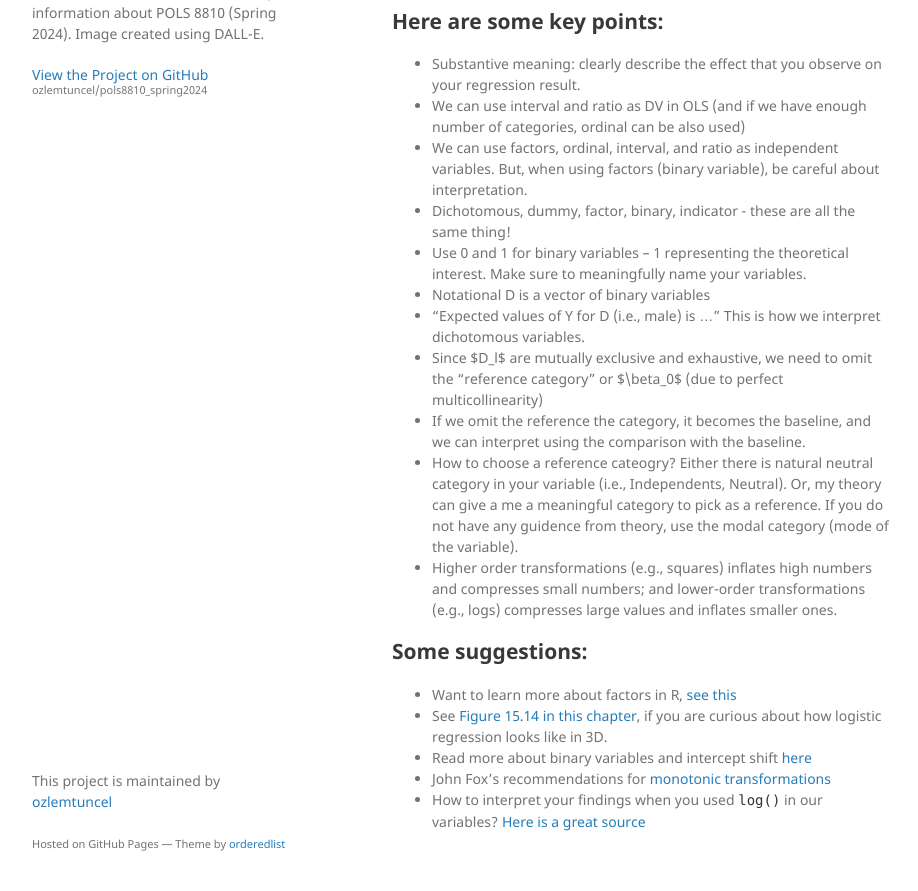
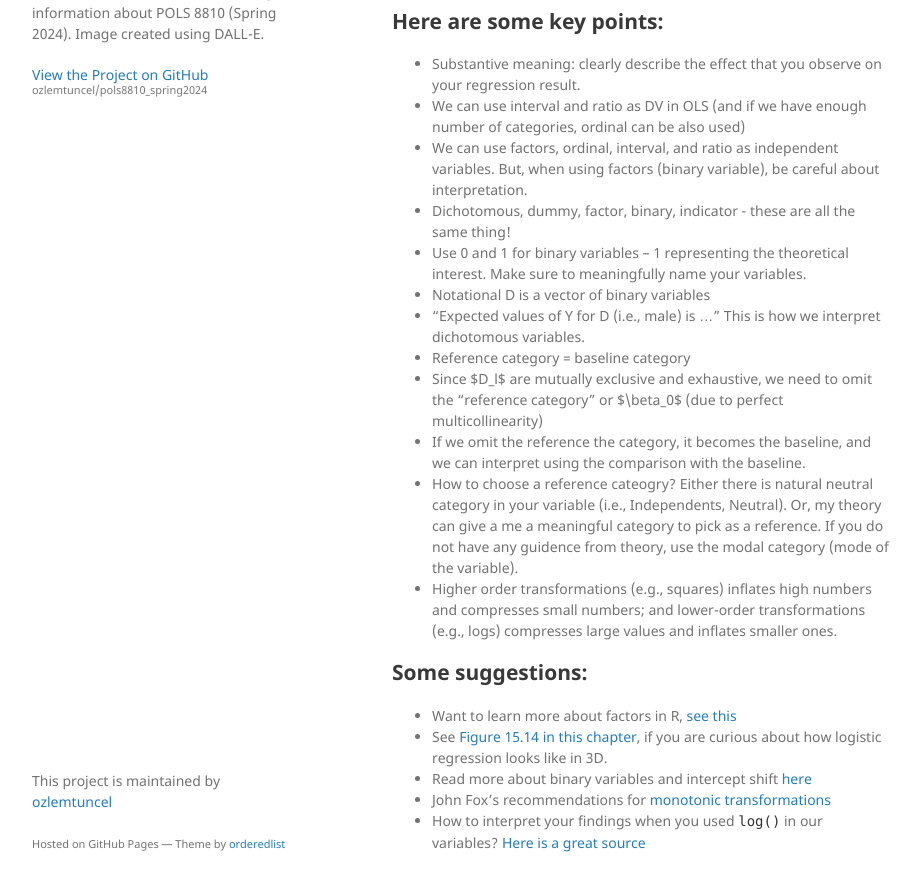
Before and after one commit to ozlemtuncel/pols8810_spring2024, a Jekyll site: the page built from docs/week7.md, in a window 1280 px wide and 1289 px high, cut to the strip 366-1257 px from the top of the window. Shown: the whole strip, without its empty margins (178-1096 px from the left). Built offline with Jekyll 4.4.1, drawn with Linux system fonts in a browser that asks for light colours; our own code applies the rules of GitHub Pages for plain Markdown files.

Commit message:
Update week7.md

```diff
--- a/docs/week7.md
+++ b/docs/week7.md
@@ -15,6 +15,7 @@ otuncelgurlek1@gsu.edu
 - Use 0 and 1 for binary variables -- 1 representing the theoretical interest. Make sure to meaningfully name your variables.
 - Notational D is a vector of binary variables
 - "Expected values of Y for D (i.e., male) is ..." This is how we interpret dichotomous variables.
+- Reference category = baseline category
 - Since $D_l$ are mutually exclusive and exhaustive, we need to omit the "reference category" or $\beta_0$ (due to perfect multicollinearity)
 - If we omit the reference the category, it becomes the baseline, and we can interpret using the comparison with the baseline.
 - How to choose a reference cateogry? Either there is natural neutral category in your variable (i.e., Independents, Neutral). Or, my theory can give a me a meaningful category to pick as a reference. If you do not have any guidence from theory, use the modal category (mode of the variable).
```
